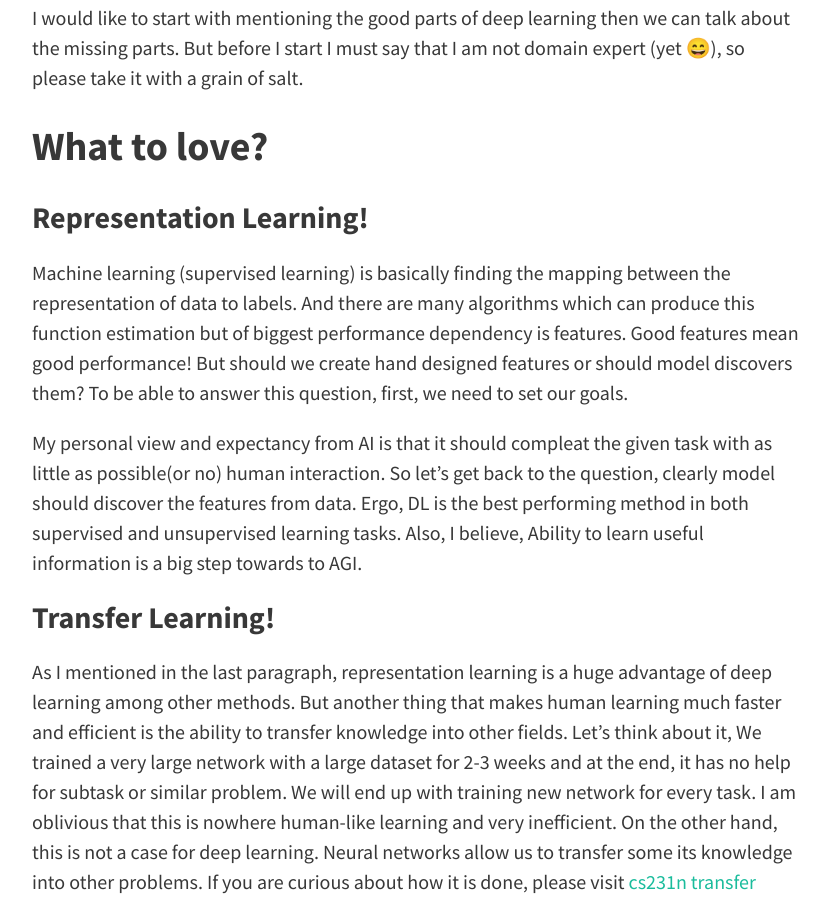
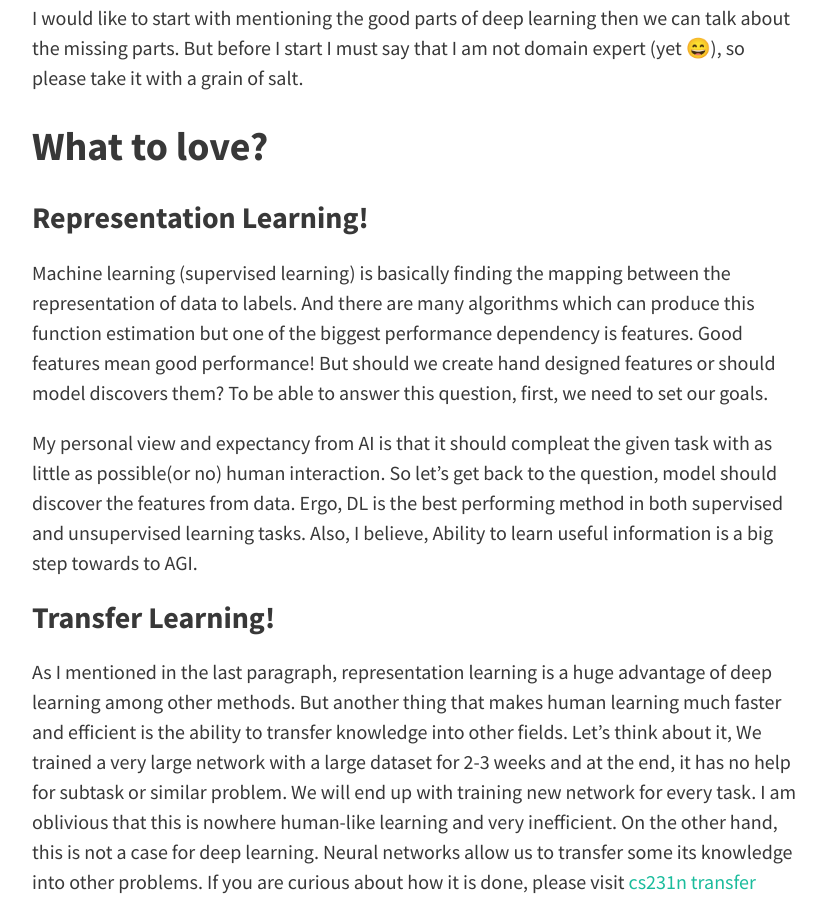
Before and after one commit to AhmetHamzaEmra/ahmethamzaemra.github.io, a Jekyll site: the page built from _posts/2018-03-30-AI and AGI (what I think).md, in a window 1280 px wide and 900 px high, scrolled down 394 px. Shown: the whole window, without its empty margins (224-1053 px from the left). Built offline with Jekyll 4.4.1, drawn with Linux system fonts in a browser that asks for light colours; nearby versions of some CDN libraries; some of the changed text lies outside the part shown.

Commit message:
new post update

```diff
--- a/_posts/2018-03-30-AI and AGI (what I think).md
+++ b/_posts/2018-03-30-AI and AGI (what I think).md
@@ -12,9 +12,9 @@
 
 ### Representation Learning!
 
-Machine learning (supervised learning) is basically finding the mapping between the representation of data to labels. And there are many algorithms which can produce this function estimation but of biggest performance dependency is features. Good features mean good performance! But should we create hand designed features or should model discovers them? To be able to answer this question, first, we need to set our goals.
+Machine learning (supervised learning) is basically finding the mapping between the representation of data to labels. And there are many algorithms which can produce this function estimation but one of the biggest performance dependency is features. Good features mean good performance! But should we create hand designed features or should model discovers them? To be able to answer this question, first, we need to set our goals.
 
-My personal view and expectancy from AI is that it should compleat the given task with as little as possible(or no) human interaction. So let's get back to the question, clearly model should discover the features from data. Ergo, DL is the best performing method in both supervised and unsupervised learning tasks. Also, I believe, Ability to learn useful information is a big step towards to AGI.
+My personal view and expectancy from AI is that it should compleat the given task with as little as possible(or no) human interaction. So let's get back to the question, model should discover the features from data. Ergo, DL is the best performing method in both supervised and unsupervised learning tasks. Also, I believe, Ability to learn useful information is a big step towards to AGI.
 
 ### Transfer Learning!
 
```
Also changed, not shown: other parts of _posts/2018-03-30-AI and AGI (what I think).md (+2 -2 lines), 1 other file.
